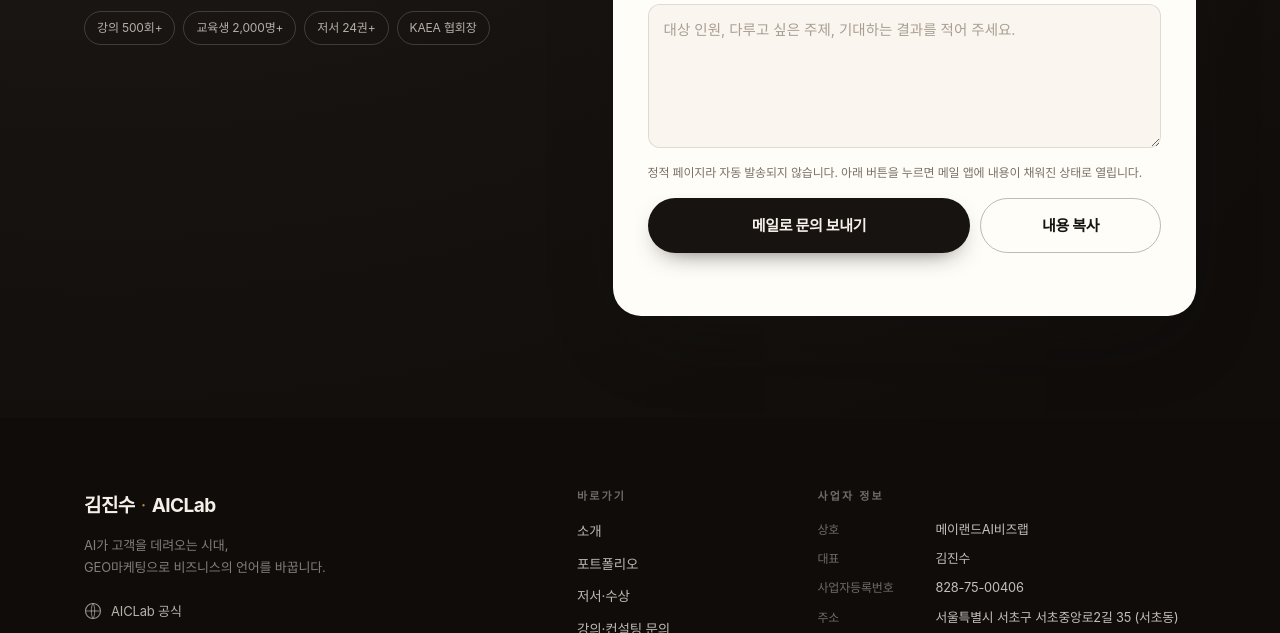
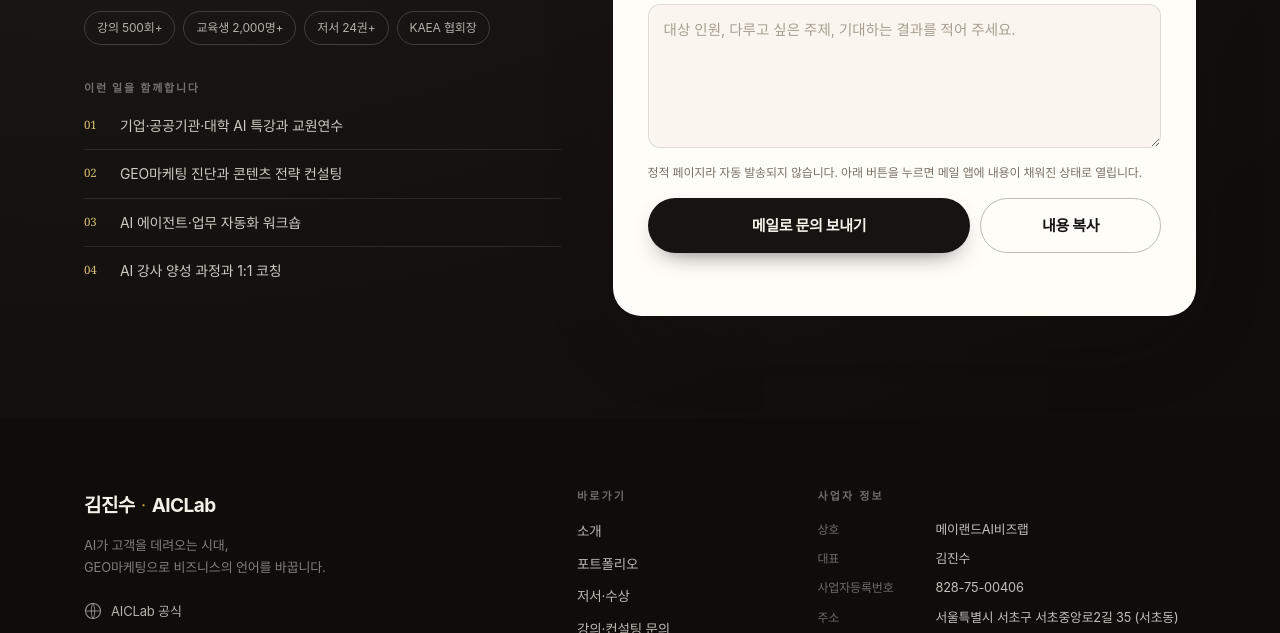
Before and after one commit to kjs369369/guide-doc-series, a plain HTML site: page index.html in a window 1280 px wide. Shown: the part 8461-9094 px from the top of the page. Drawn offline with Linux system fonts and the light colour scheme.

Commit message:
문의 섹션 좌측 콘텐츠 보강, 에셋 버전 갱신

```diff
--- a/index.html
+++ b/index.html
@@ -13,7 +13,7 @@
 <meta property="og:locale" content="ko_KR" />
 <meta name="twitter:card" content="summary_large_image" />
 <link rel="icon" href="favicon.svg" type="image/svg+xml" />
-<link rel="stylesheet" href="styles.css?v=2" />
+<link rel="stylesheet" href="styles.css?v=3" />
 <script type="application/ld+json">
 {
   "@context": "https://schema.org",
@@ -352,6 +352,16 @@
           <li>저서 24권+</li>
           <li>KAEA 협회장</li>
         </ul>
+
+        <div class="contact__offer">
+          <p class="contact__offer-label">이런 일을 함께합니다</p>
+          <ul>
+            <li><span>01</span>기업·공공기관·대학 AI 특강과 교원연수</li>
+            <li><span>02</span>GEO마케팅 진단과 콘텐츠 전략 컨설팅</li>
+            <li><span>03</span>AI 에이전트·업무 자동화 워크숍</li>
+            <li><span>04</span>AI 강사 양성 과정과 1:1 코칭</li>
+          </ul>
+        </div>
       </div>
 
       <form class="inquiry" id="inquiryForm" novalidate>
@@ -489,6 +499,6 @@
   </div>
 </div>
 
-<script src="app.js?v=2"></script>
+<script src="app.js?v=3"></script>
 </body>
 </html>
--- a/styles.css
+++ b/styles.css
@@ -1046,6 +1046,34 @@ em { font-style: normal; }
   border-radius: 999px;
 }
 
+.contact__offer { margin-top: 34px; }
+.contact__offer-label {
+  font-size: 11px;
+  font-weight: 700;
+  letter-spacing: 0.16em;
+  text-transform: uppercase;
+  color: rgba(246, 241, 232, 0.42);
+  margin-bottom: 4px;
+}
+.contact__offer ul { display: grid; }
+.contact__offer li {
+  display: grid;
+  grid-template-columns: 26px minmax(0, 1fr);
+  gap: 10px;
+  padding: 12px 0;
+  border-bottom: 1px solid rgba(246, 241, 232, 0.1);
+  font-size: 14px;
+  color: rgba(246, 241, 232, 0.82);
+  word-break: keep-all;
+}
+.contact__offer li:last-child { border-bottom: 0; }
+.contact__offer li span {
+  font-family: var(--font-serif);
+  font-size: 11.5px;
+  color: var(--gold-soft);
+  padding-top: 1px;
+}
+
 .inquiry {
   background: var(--paper);
   color: var(--ink);
```
